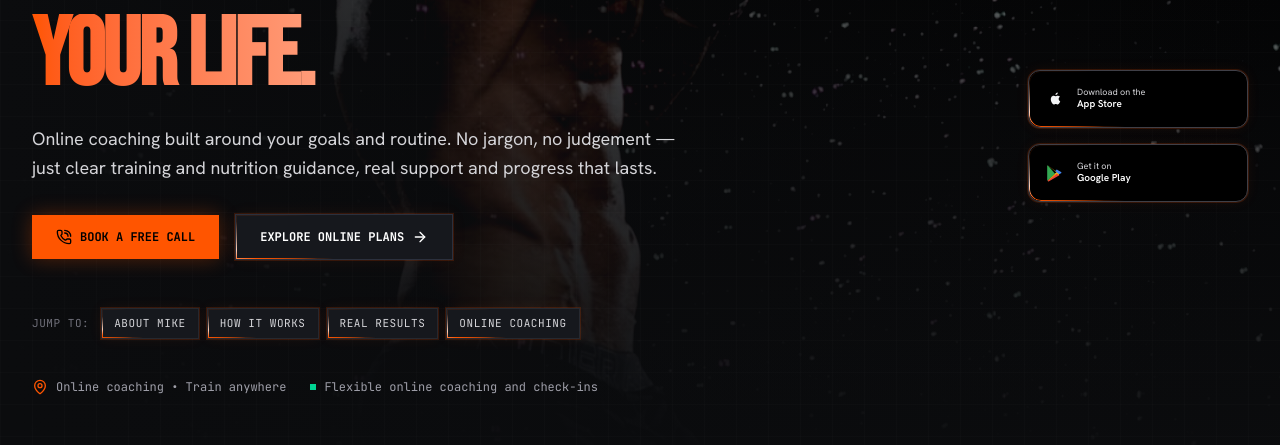
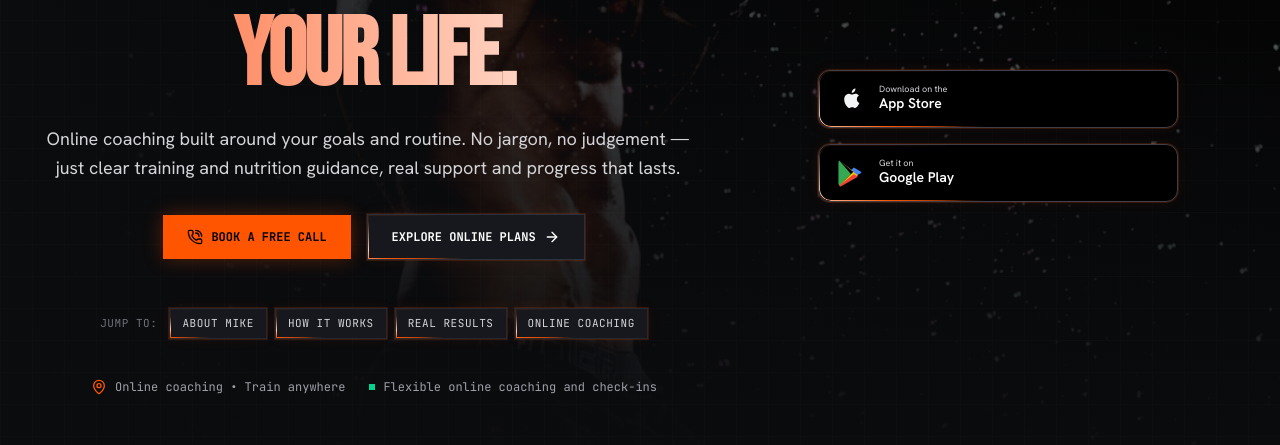
Before and after one commit to chriscallaghan2012/mwfitness, a React (Vite) app: page / in a window 1280 px wide. Shown: the part 310-755 px from the top of the page. Built offline with nearby package versions, Linux system fonts and the light colour scheme; no server answers.

Commit message:
Center hero layouts and enlarge app store badges

```diff
--- a/src/components/screens/HomeScreen.tsx
+++ b/src/components/screens/HomeScreen.tsx
@@ -67,8 +67,8 @@ export const HomeScreen: React.FC<HomeScreenProps> = ({ onSelectScreen, onOpenBo
           <div className="absolute inset-0 bg-grid-pattern opacity-40"></div>
         </div>
 
-        <div className="relative z-10 mx-auto grid w-full max-w-7xl grid-cols-1 items-center gap-8 px-4 py-14 sm:px-6 sm:py-20 lg:grid-cols-[minmax(0,1fr)_220px] lg:px-8">
-          <div className="w-full max-w-3xl space-y-6">
+        <div className="relative z-10 mx-auto grid w-full max-w-7xl grid-cols-1 items-center gap-8 px-4 py-14 sm:px-6 sm:py-20 lg:grid-cols-[minmax(0,1fr)_500px] lg:px-8">
+          <div className="mx-auto w-full max-w-3xl space-y-6 text-center">
             <div className="inline-flex items-center gap-2 px-3 py-1 bg-[#16181e]/90 border border-[#ff5500]/60 text-xs font-mono text-[#ff5500] uppercase tracking-widest backdrop-blur-sm">
               <span className="w-1.5 h-1.5 bg-[#ff5500] animate-pulse"></span>
               <span>Welcome to MWFitnessUK</span>
@@ -85,7 +85,7 @@ export const HomeScreen: React.FC<HomeScreenProps> = ({ onSelectScreen, onOpenBo
               Online coaching built around your goals and routine. No jargon, no judgement — just clear training and nutrition guidance, real support and progress that lasts.
             </p>
 
-            <div className="flex flex-wrap items-center gap-4 pt-2">
+            <div className="flex flex-wrap items-center justify-center gap-4 pt-2">
               <button onClick={() => onOpenBookCall()}
                 className="cursor-pointer bg-[#ff5500] text-black font-mono font-bold text-xs uppercase px-6 py-3.5 flex items-center gap-2 shadow-[0_0_20px_rgba(255,85,0,0.3)] active:scale-95"
               >
@@ -100,7 +100,7 @@ export const HomeScreen: React.FC<HomeScreenProps> = ({ onSelectScreen, onOpenBo
               </button>
             </div>
 
-            <div className="flex flex-wrap items-center gap-2 pt-6" aria-label="Jump to a section">
+            <div className="flex flex-wrap items-center justify-center gap-2 pt-6" aria-label="Jump to a section">
               <span className="text-[11px] font-mono text-zinc-500 uppercase tracking-wider mr-1">Jump to:</span>
               <button onClick={() => scrollToId('about-mike')} className="cursor-pointer bg-[#16181d] border border-[#262930] text-zinc-300 text-[11px] font-mono uppercase tracking-wider px-3 py-1.5 transition-colors">
                 About Mike
@@ -116,7 +116,7 @@ export const HomeScreen: React.FC<HomeScreenProps> = ({ onSelectScreen, onOpenBo
               </button>
             </div>
 
-            <div className="flex flex-wrap items-center gap-x-6 gap-y-2 pt-4 text-xs font-mono text-zinc-400">
+            <div className="flex flex-wrap items-center justify-center gap-x-6 gap-y-2 pt-4 text-xs font-mono text-zinc-400">
               <span className="flex items-center gap-2">
                 <MapPin className="w-4 h-4 text-[#ff5500]" /> {CONTACT.location}
               </span>
@@ -127,8 +127,8 @@ export const HomeScreen: React.FC<HomeScreenProps> = ({ onSelectScreen, onOpenBo
           </div>
         <div aria-hidden="true" className="industrial-stripe absolute bottom-0 left-0 z-20" />
 
-      <div className="relative z-20 flex w-full items-center justify-center lg:justify-self-end">
-          <div className="w-full max-w-[220px]"><StoreBadges compact stacked /></div>
+      <div className="relative z-20 flex w-full items-center justify-center lg:justify-self-center">
+          <div className="w-full max-w-[360px]"><StoreBadges stacked /></div>
         </div>
       </div>
     </section>
```
